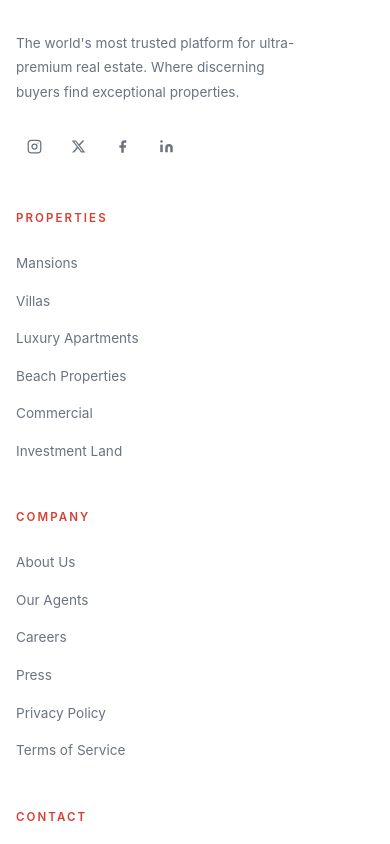
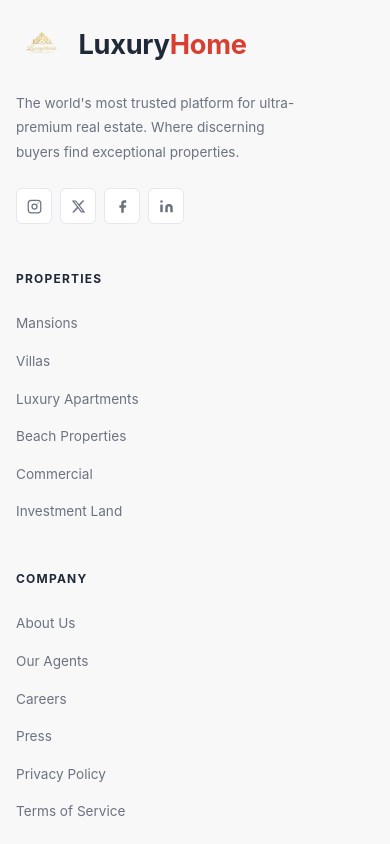
Before and after one commit to steve-ongera/LuxuryHome, a React (Vite) app in the folder frontend/: page / in a window 390 px wide. Shown: the part 8240-9084 px from the top of the page. Built offline with nearby package versions, Linux system fonts and the light colour scheme; no server answers.

Commit message:
made updates

```diff
--- a/frontend/src/components/layout/Footer.jsx
+++ b/frontend/src/components/layout/Footer.jsx
@@ -50,8 +50,8 @@ const COMPANY_LINKS = [
 export default function Footer() {
   return (
     <footer style={{
-      background: 'var(--dark)',
-      borderTop: '1px solid rgba(201,168,76,0.1)',
+      background: 'var(--gray-light)',
+      borderTop: '1px solid var(--border)',
       paddingTop: '5rem',
     }}>
       <div className="container">
@@ -62,7 +62,7 @@ export default function Footer() {
           gridTemplateColumns: 'repeat(auto-fit, minmax(220px, 1fr))',
           gap: '3rem',
           paddingBottom: '4rem',
-          borderBottom: '1px solid rgba(255,255,255,0.06)',
+          borderBottom: '1px solid var(--border)',
         }}>
 
           {/* Brand */}
@@ -83,21 +83,21 @@ export default function Footer() {
                 alt=""
                 aria-hidden="true"
                 style={{
-                  height: '60px',
+                  height: '52px',
                   width: 'auto',
                   objectFit: 'contain',
                   flexShrink: 0,
                 }}
               />
               <span style={{
-                fontFamily: 'var(--font-display)',
-                fontSize: '1.9rem',
-                fontWeight: 600,
-                color: 'var(--warm-white)',
-                letterSpacing: '0.03em',
+                fontFamily: 'var(--font-family)',
+                fontSize: '1.7rem',
+                fontWeight: 700,
+                color: 'var(--text-primary)',
+                letterSpacing: '-0.01em',
                 lineHeight: 1,
               }}>
-                Luxury<span style={{ color: 'var(--gold)' }}>Home</span>
+                Luxury<span style={{ color: 'var(--primary-red)' }}>Home</span>
               </span>
             </Link>
 
@@ -106,7 +106,7 @@ export default function Footer() {
               lineHeight: 1.8,
               maxWidth: '280px',
               marginBottom: '1.5rem',
-              color: 'var(--gray-mid)',
+              color: 'var(--text-secondary)',
             }}>
               The world's most trusted platform for ultra-premium real estate.
               Where discerning buyers find exceptional properties.
@@ -126,20 +126,22 @@ export default function Footer() {
                   style={{
                     width: '36px',
                     height: '36px',
-                    border: '1px solid rgba(255,255,255,0.1)',
+                    borderRadius: '6px',
+                    border: '1px solid var(--border)',
+                    background: 'var(--white)',
                     display: 'flex',
                     alignItems: 'center',
                     justifyContent: 'center',
-                    transition: 'all 0.3s',
-                    color: 'var(--gray-mid)',
+                    transition: 'all 0.2s',
+                    color: 'var(--text-secondary)',
                   }}
                   onMouseEnter={(e) => {
-                    e.currentTarget.style.borderColor = 'var(--gold)'
-                    e.currentTarget.style.color = 'var(--gold)'
+                    e.currentTarget.style.borderColor = 'var(--primary-red)'
+                    e.currentTarget.style.color = 'var(--primary-red)'
                   }}
                   onMouseLeave={(e) => {
-                    e.currentTarget.style.borderColor = 'rgba(255,255,255,0.1)'
-                    e.currentTarget.style.color = 'var(--gray-mid)'
+                    e.currentTarget.style.borderColor = 'var(--border)'
+                    e.currentTarget.style.color = 'var(--text-secondary)'
                   }}
                 >
                   <Icon />
@@ -151,11 +153,11 @@ export default function Footer() {
           {/* Properties */}
           <div>
             <h4 style={{
-              fontSize: '0.72rem',
-              fontWeight: 600,
-              letterSpacing: '0.18em',
+              fontSize: '0.75rem',
+              fontWeight: 700,
+              letterSpacing: '0.1em',
               textTransform: 'uppercase',
-              color: 'var(--gold)',
+              color: 'var(--text-primary)',
               marginBottom: '1.5rem',
             }}>
               Properties
@@ -165,9 +167,9 @@ export default function Footer() {
                 <li key={l.to}>
                   <Link
                     to={l.to}
-                    style={{ fontSize: '0.85rem', color: 'var(--gray-mid)', transition: 'color 0.2s' }}
-                    onMouseEnter={(e) => e.currentTarget.style.color = 'var(--gold)'}
-                    onMouseLeave={(e) => e.currentTarget.style.color = 'var(--gray-mid)'}
+                    style={{ fontSize: '0.85rem', color: 'var(--text-secondary)', transition: 'color 0.2s' }}
+                    onMouseEnter={(e) => e.currentTarget.style.color = 'var(--primary-red)'}
+                    onMouseLeave={(e) => e.currentTarget.style.color = 'var(--text-secondary)'}
                   >
                     {l.label}
                   </Link>
@@ -179,11 +181,11 @@ export default function Footer() {
           {/* Company */}
           <div>
             <h4 style={{
-              fontSize: '0.72rem',
-              fontWeight: 600,
-              letterSpacing: '0.18em',
+              fontSize: '0.75rem',
+              fontWeight: 700,
+              letterSpacing: '0.1em',
               textTransform: 'uppercase',
-              color: 'var(--gold)',
+              color: 'var(--text-primary)',
               marginBottom: '1.5rem',
             }}>
               Company
@@ -193,9 +195,9 @@ export default function Footer() {
                 <li key={l.to}>
                   <Link
                     to={l.to}
-                    style={{ fontSize: '0.85rem', color: 'var(--gray-mid)', transition: 'color 0.2s' }}
-                    onMouseEnter={(e) => e.currentTarget.style.color = 'var(--gold)'}
-                    onMouseLeave={(e) => e.currentTarget.style.color = 'var(--gray-mid)'}
+                    style={{ fontSize: '0.85rem', color: 'var(--text-secondary)', transition: 'color 0.2s' }}
+                    onMouseEnter={(e) => e.currentTarget.style.color = 'var(--primary-red)'}
+                    onMouseLeave={(e) => e.currentTarget.style.color = 'var(--text-secondary)'}
                   >
                     {l.label}
                   </Link>
@@ -207,11 +209,11 @@ export default function Footer() {
           {/* Contact */}
           <div>
             <h4 style={{
-              fontSize: '0.72rem',
-              fontWeight: 600,
-              letterSpacing: '0.18em',
+              fontSize: '0.75rem',
+              fontWeight: 700,
+              letterSpacing: '0.1em',
               textTransform: 'uppercase',
-              color: 'var(--gold)',
+              color: 'var(--text-primary)',
               marginBottom: '1.5rem',
             }}>
               Contact
@@ -223,8 +225,8 @@ export default function Footer() {
                 { Icon: Mail,   text: 'info@luxuryhome.com' },
               ].map(({ Icon, text }, i) => (
                 <div key={i} style={{ display: 'flex', gap: '0.75rem', alignItems: 'flex-start' }}>
-                  <Icon size={14} color="var(--gold)" style={{ marginTop: '2px', flexShrink: 0 }} />
-                  <span style={{ fontSize: '0.85rem', color: 'var(--gray-mid)' }}>{text}</span>
+                  <Icon size={14} color="var(--primary-red)" style={{ marginTop: '2px', flexShrink: 0 }} />
+                  <span style={{ fontSize: '0.85rem', color: 'var(--text-secondary)' }}>{text}</span>
                 </div>
               ))}
             </div>
@@ -250,10 +252,10 @@ export default function Footer() {
           gap: '1rem',
           flexWrap: 'wrap',
         }}>
-          <p style={{ fontSize: '0.78rem', color: 'var(--gray-muted)' }}>
+          <p style={{ fontSize: '0.8rem', color: 'var(--text-muted)' }}>
             © {new Date().getFullYear()} LuxuryHome. All rights reserved.
           </p>
-          <p style={{ fontSize: '0.78rem', color: 'var(--gray-muted)' }}>
+          <p style={{ fontSize: '0.8rem', color: 'var(--text-muted)' }}>
             Crafted for the world's finest properties.
           </p>
         </div>
--- a/frontend/src/components/layout/Layout.jsx
+++ b/frontend/src/components/layout/Layout.jsx
@@ -6,9 +6,9 @@ import { motion } from 'framer-motion'
 
 export default function Layout() {
   return (
-    <div style={{ minHeight: '100vh', display: 'flex', flexDirection: 'column' }}>
+    <div className="app-shell">
       <Navbar />
-      <main style={{ flex: 1 }}>
+      <main className="page-content">
         <motion.div
           initial={{ opacity: 0, y: 16 }}
           animate={{ opacity: 1, y: 0 }}
--- a/frontend/src/styles/main.css
+++ b/frontend/src/styles/main.css
@@ -1021,6 +1021,45 @@ input[type="range"]::-moz-range-thumb {
 .hidden       { display: none; }
 .w-full       { width: 100%; }
 
+/* ── App Shell / Page Offset ──────────────────────────────
+   Navbar + topbar are position:fixed, so page content needs
+   matching top padding. This lives here (not inline in
+   Layout.jsx) because the required offset changes at the same
+   breakpoint where the topbar hides on mobile — a single
+   hardcoded JS value can't track both states.
+   ────────────────────────────────────────────────────────── */
+.app-shell {
+  min-height: 100vh;
+  min-height: 100dvh; /* accounts for mobile browser chrome */
+  display: flex;
+  flex-direction: column;
+}
+
+.page-content {
+  flex: 1;
+  padding-top: calc(var(--nav-h) + var(--topbar-h));
+}
+
+/* Below 767px the topbar is hidden and .navbar sits at top:0
+   (see the .navbar { top } override in the 767px query above),
+   so the reserved space shrinks to just the navbar height. */
+@media (max-width: 767px) {
+  .page-content { padding-top: var(--nav-h); }
+}
+
+/* Full-bleed hero pages: the hero already offsets its own inner
+   content via .hero-content's padding-top, and paints its own
+   background behind the fixed nav — so pull the wrapper up to
+   cancel the .page-content padding and let it sit flush under
+   the nav. Add this class to the outermost element of any page
+   whose first section is a .hero. */
+.page-flush {
+  margin-top: calc(-1 * (var(--nav-h) + var(--topbar-h)));
+}
+@media (max-width: 767px) {
+  .page-flush { margin-top: calc(-1 * var(--nav-h)); }
+}
+
 /* ── Page Transitions ────────────────────────────────────── */
 .page-enter { opacity: 0; transform: translateY(16px); }
 .page-enter-active {
```
